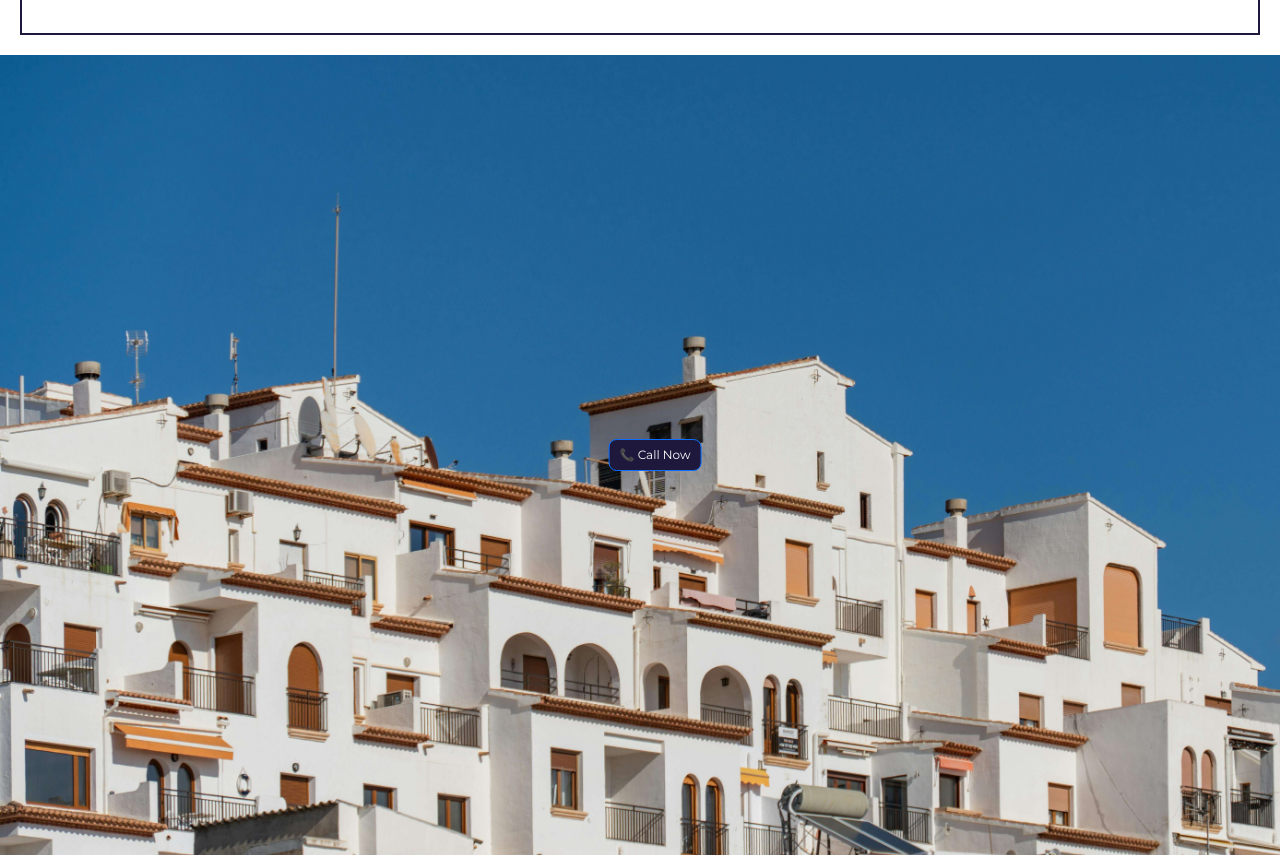
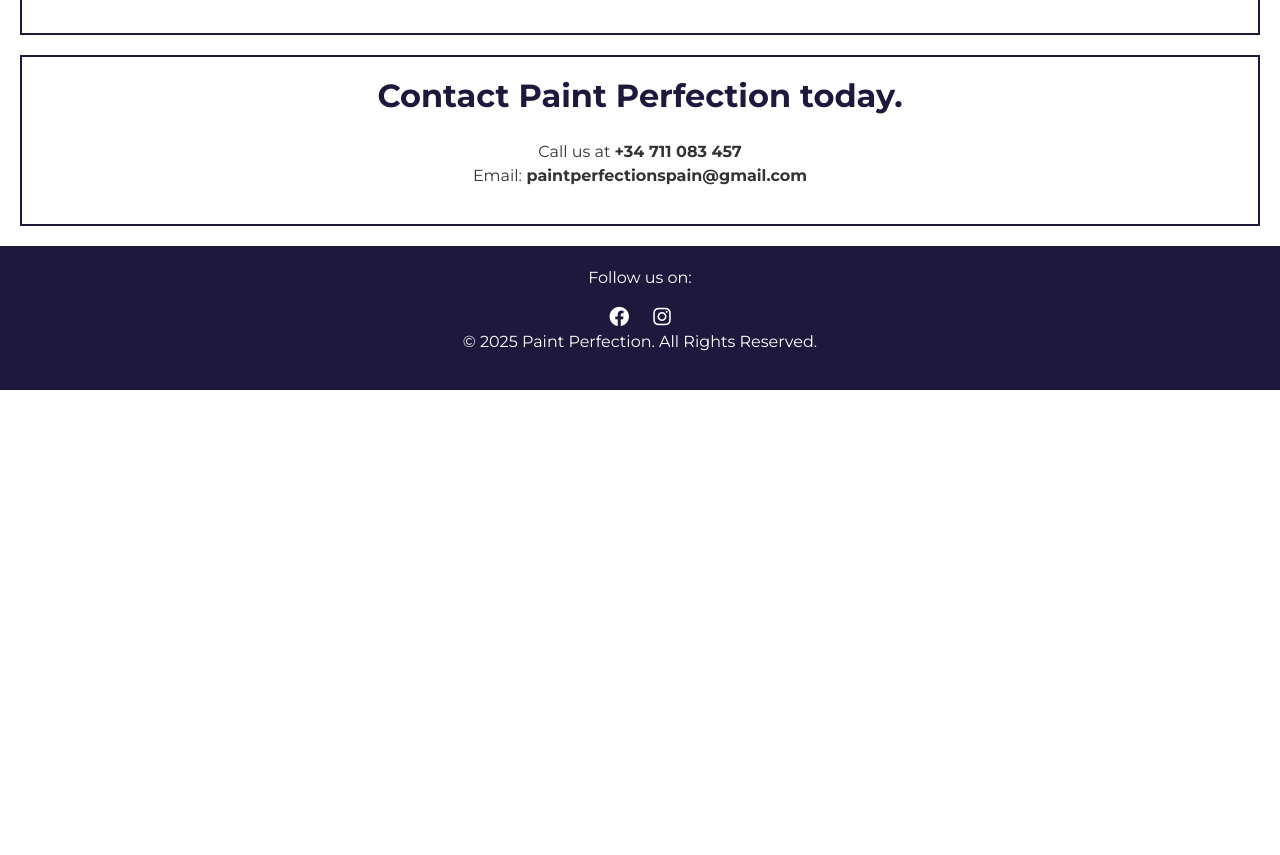
Before and after one commit to Flowery7/paint_perfection, a plain HTML site: page index.html in a window 1280 px wide. Shown: the part 6047-6902 px from the top of the page. After the commit the page ends 6437 px from the top, so only its background shows below. Drawn offline with nearby package versions, Linux system fonts and the light colour scheme.

Commit message:
Update index.html
Removed button near 683

```diff
--- a/index.html
+++ b/index.html
@@ -669,34 +669,6 @@ Seasonal changes, weather conditions, and proper preparation are all part of ens
   </section>
 
 
- <section class="hero position-relative">
-  <div class="container position-relative">
-    <div class="position-relative text-center">
-
-      <a href="tel:+34 711 083 457" class="btn btn-primary call-btn">📞 Call Now</a>
-    </div>
-  </div>
-</section>
-
-<style>
-  .call-btn {
-    position: absolute;
-    top: 50%;
-    left: 50%;
-    transform: translate(-50%, -50%);
-    background-color: #1D183C;
-    /* Green color */
-    color: white;
-    padding: 6px 10px;
-    font-size: 12px;
-    border-radius: 8px;
-    text-decoration: none;
-  }
-
-  .call-btn:hover {
-    background-color: #1D183C;
-  }
-</style>
 
 
 
```
